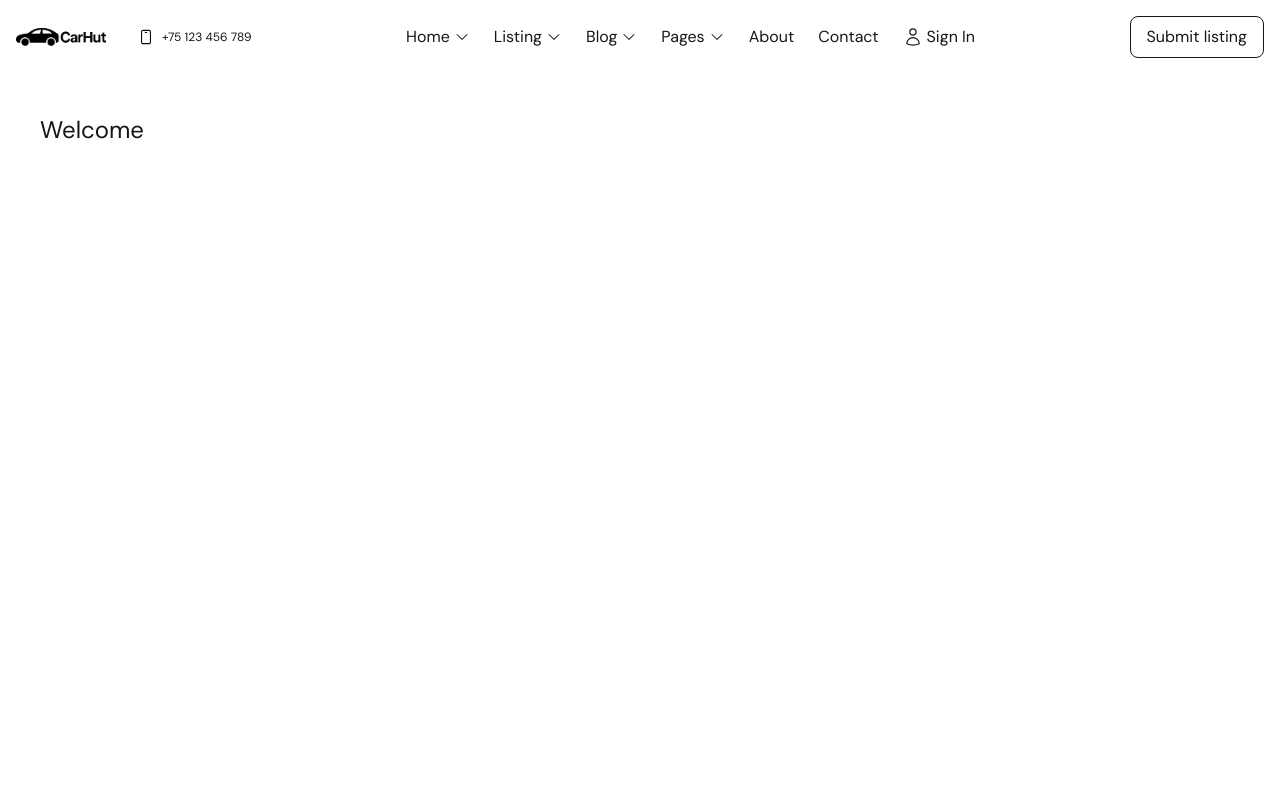
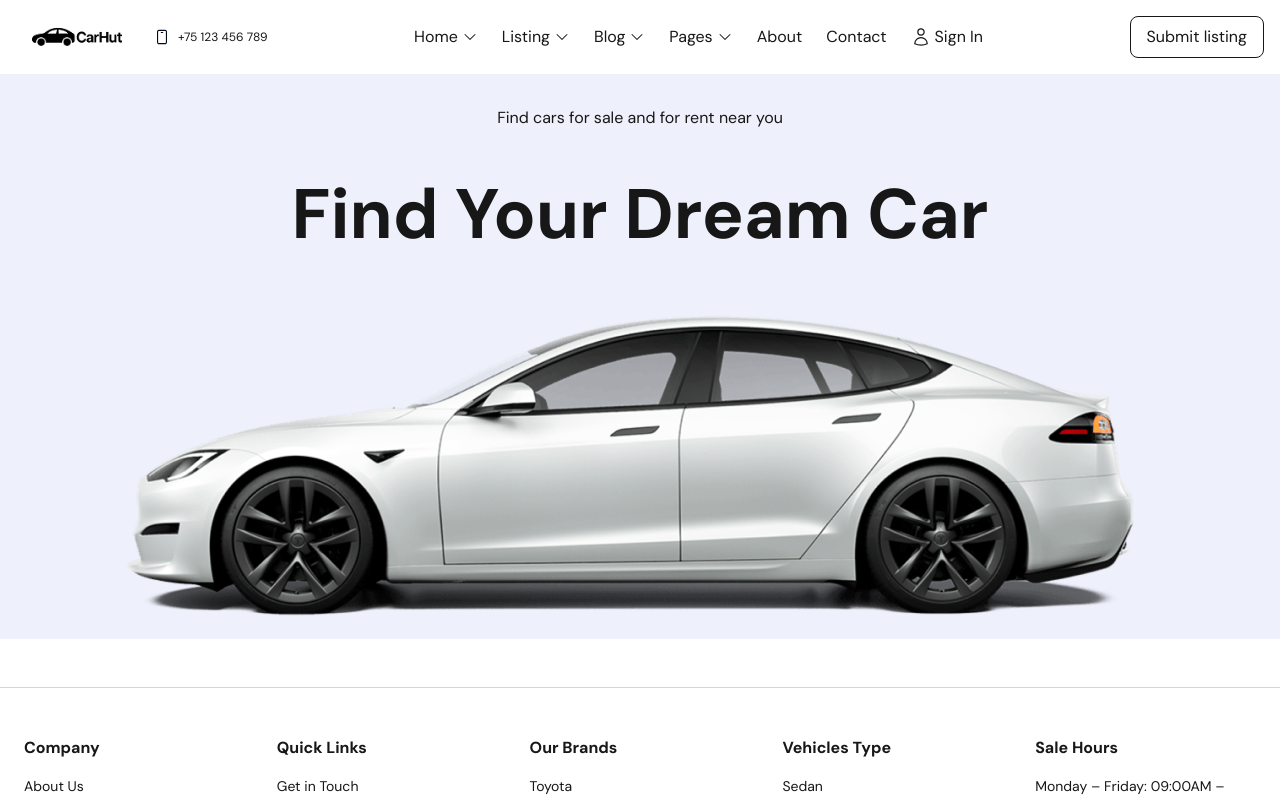
Before and after one commit to nav-commits/Car-Marketplace, a Next.js app: page / in a window 1280 px wide. Shown: the top 799 px of the page. Built offline with nearby package versions, Linux system fonts and the light colour scheme.

Commit message:
made hero section added main and sub title and car image

```diff
--- a/app/components/Footer.tsx
+++ b/app/components/layout/Footer.tsx
@@ -1,4 +1,4 @@
-import { footerColumns, socials } from "../../data/footerData";
+import { footerColumns, socials } from "../../../data/footerData";
 
 export default function Footer() {
   return (
@@ -36,7 +36,7 @@ export default function Footer() {
         ))}
       </div>
 
-      <div className="px-6 py-4 border-t border-gray-300 flex flex-col md:flex-row justify-between items-center text-sm text-gray-600">
+      <div className="px-6 py-4 border-t border-gray-300 flex flex-col md:flex-row justify-around items-center text-sm">
         <p>&copy; 2025 exemple.com. All rights reserved.</p>
         <div className="flex gap-3 mt-2 md:mt-0">
           <p>Terms & Conditions</p>
--- a/app/components/Header.tsx
+++ b/app/components/layout/Header.tsx
@@ -1,15 +1,14 @@
 "use client";
 import { useState } from "react";
 import Image from "next/image";
-import Button from "./Button";
-import NavLinks from "../components/NavBar";
+import Button from "../ui/Button";
+import NavLinks from "./NavBar";
 import { Bars3Icon, Bars3BottomRightIcon } from "@heroicons/react/24/outline";
 
 export default function Header() {
   const [mobileMenuOpen, setMobileMenuOpen] = useState(false);
-
   return (
-    <header className="p-4">
+    <header className="p-4 ml-4">
       <div className="flex items-center justify-between">
         {/* Logo + Phone */}
         <div className="flex gap-8 items-center">
@@ -19,12 +18,11 @@ export default function Header() {
             width={90}
             height={34}
           />
-          <div className="hidden sm:flex items-center gap-2">
+          <div className="flex items-center gap-2">
             <img src="/Icons/phone.svg" alt="phone-icon" className="w-4 h-4" />
             <p className="text-xs">+75 123 456 789</p>
           </div>
         </div>
-
         {/* Desktop Nav + Button */}
         <div className="hidden md:flex items-center gap-3 justify-center">
           <NavLinks />
--- a/app/components/NavBar.tsx
+++ b/app/components/layout/NavBar.tsx
@@ -3,7 +3,7 @@ import React, { useState } from "react";
 import { ChevronDownIcon } from "@heroicons/react/24/solid";
 import Link from "next/link";
 import { UserIcon } from "@heroicons/react/24/outline";
-import { navLinks } from "../../data/navData";
+import { navLinks } from "../../../data/navData";
 import { NavLinksProps } from "@/types/navTypes";
 
 const NavLinks: React.FC<NavLinksProps> = ({ isMobile }) => {
--- /dev/null
+++ b/app/components/sections/HeroSection/HeroSection.tsx
@@ -0,0 +1,20 @@
+import Image from "next/image";
+const HeroSection: React.FC = () => {
+  return (
+    <section className="flex bg-[#EEF1FB] flex-col items-center justify-center  px-4">
+      <p className="text-[16px] p-8">
+        Find cars for sale and for rent near you
+      </p>
+      <h1 className="text-[70px] font-bold mb-4">Find Your Dream Car</h1>
+      <Image
+        src="/Images/car.png"
+        alt="car"
+        width={1166}
+        height={356}
+        className="object-cover"
+      />
+    </section>
+  );
+};
+
+export default HeroSection;
--- a/app/layout.tsx
+++ b/app/layout.tsx
@@ -1,8 +1,8 @@
 import type { Metadata } from "next";
 import { DM_Sans } from "next/font/google";
 import "./globals.css";
-import Header from "./components/Header";
-import Footer from  "./components/Footer";
+import Header from "./components/layout/Header";
+import Footer from "./components/layout/Footer";
 
 const dmSans = DM_Sans({
   subsets: ["latin"],
@@ -21,11 +21,11 @@ export default function RootLayout({
 }: Readonly<{ children: React.ReactNode }>) {
   return (
     <html lang="en">
-      <body className={`${dmSans.variable} antialiased flex flex-col min-h-screen`}>
+      <body
+        className={`${dmSans.variable} antialiased flex flex-col min-h-screen`}
+      >
         <Header />
-        <main className="flex-1 p-6">
-          {children}
-        </main>
+        <main className="flex-1">{children}</main>
         <Footer />
       </body>
     </html>
--- a/app/page.tsx
+++ b/app/page.tsx
@@ -1,8 +1,9 @@
+import HeroSection from "./components/sections/HeroSection/HeroSection";
 export default function Home() {
   return (
-    <div className="flex min-h-screen p-4">
+    <div>
       <main>
-        <h1 className="text-2xl">Welcome</h1>
+       <HeroSection/>
       </main>
     </div>
   );
```
Also changed, not shown: app/components/ui/Button.tsx (renamed from app/components/Button.tsx), app/components/ui/Card.tsx (renamed from app/components/Card.tsx), public/Images/car.png (added).
